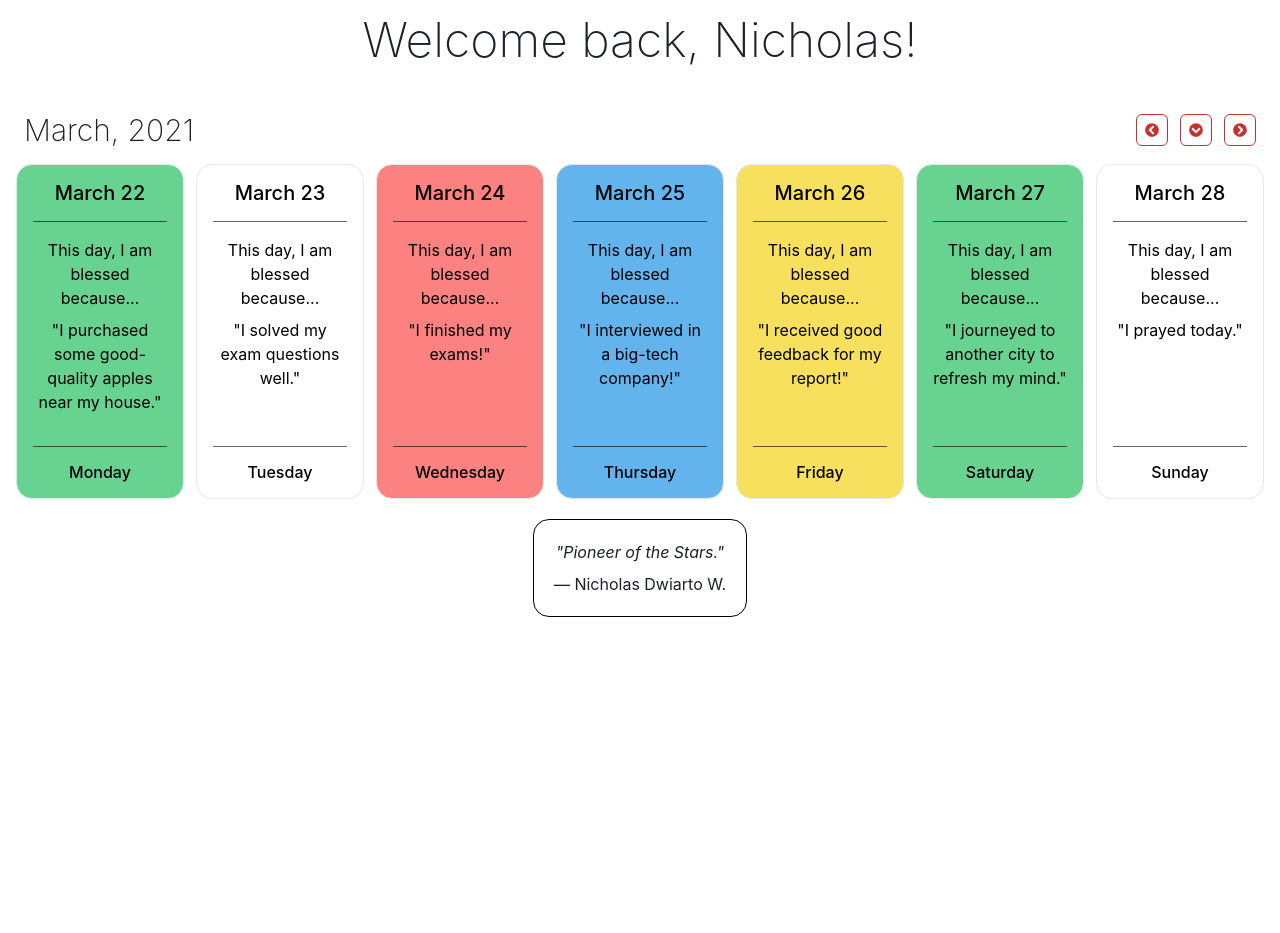
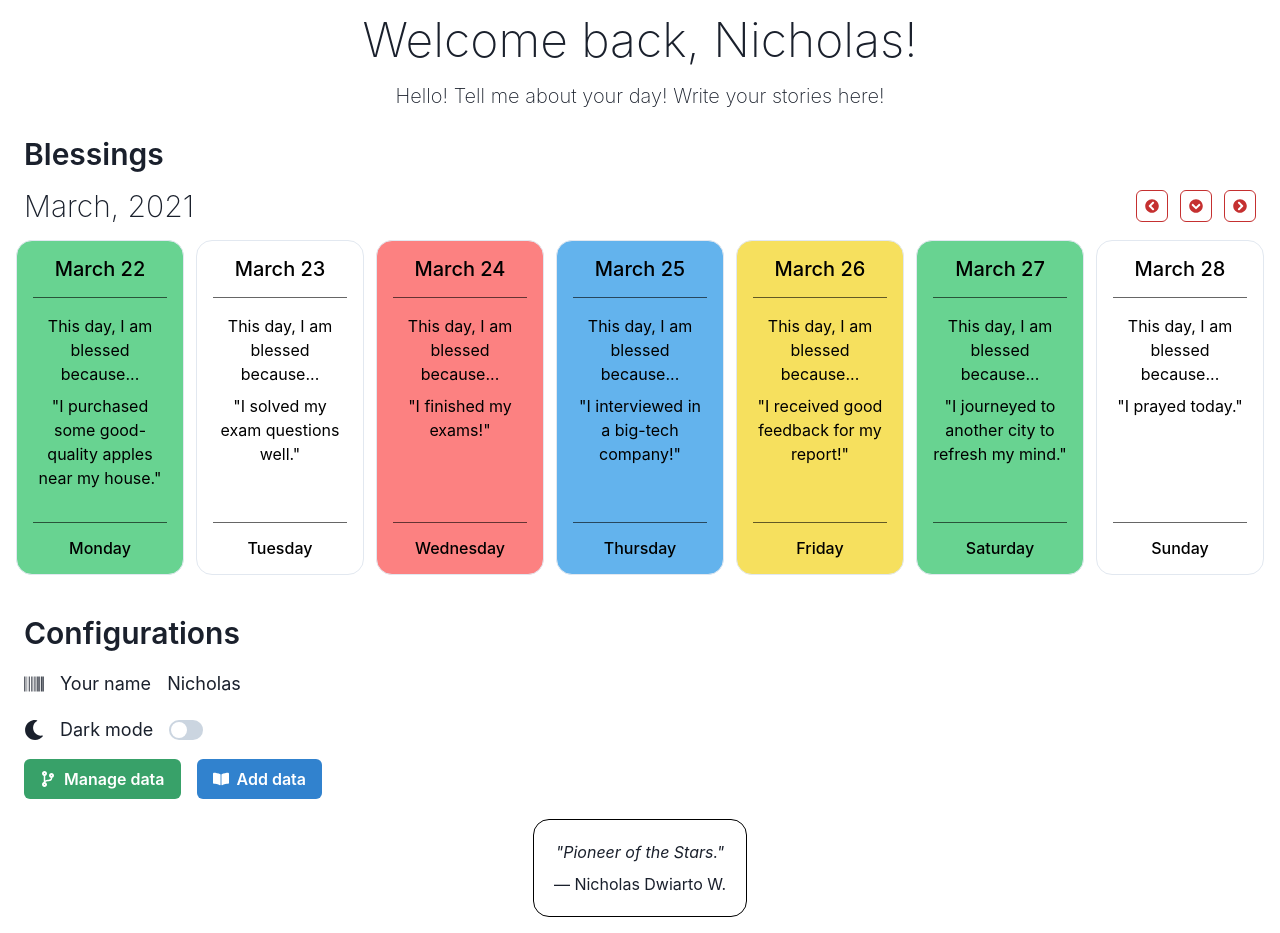
Before and after one commit to lauslim12/Fumi-no, a Next.js app: page / in a window 1280 px wide. Shown: the part 800-1733 px from the top of the page. Before the commit the page ends 1433 px from the top, so only its background shows below. Built offline with nearby package versions, Linux system fonts and the light colour scheme; no server answers.

Commit message:
feat: Implement sleek configuration

```diff
--- a/components/Home/Blessings.tsx
+++ b/components/Home/Blessings.tsx
@@ -1,10 +1,11 @@
-import { Flex, Grid, Heading, HStack, Spacer, VStack } from '@chakra-ui/layout';
+import { Flex, Grid, Heading, HStack, Spacer, Text, VStack } from '@chakra-ui/layout';
 import { memo, useMemo, useState } from 'react';
 import { FaChevronCircleLeft, FaChevronCircleRight, FaChevronCircleDown } from 'react-icons/fa';
 import sampleData from '../../db/sampleData';
 import { numberToMonth } from '../../utils/date';
 import CustomIconBtn from '../CustomIconBtn';
 import BlessingCard from './BlessingCard';
+import Configurations from './Configurations';
 
 const Blessings = () => {
   const [allBlessings, setAllBlessings] = useState(sampleData);
@@ -46,7 +47,18 @@ const Blessings = () => {
   };
 
   return (
-    <VStack spacing={2} mt={10}>
+    <>
+      <VStack mt={5} textAlign="center">
+        <Heading as="h3" size="md" mb={5}>
+          Hello! Tell me about your day! Write your stories here!
+        </Heading>
+
+        <Flex align={['center', 'flex-start']} justify={['center', 'flex-start']} w="full" px={2}>
+          <Heading as="h2" size="lg" fontWeight="600">
+            Blessings
+          </Heading>
+        </Flex>
+
         <Flex w="full" p={2}>
           <Heading as="h3" size="lg">{`${numberToMonth(currentMonth)}, ${currentYear}`}</Heading>
 
@@ -79,6 +91,9 @@ const Blessings = () => {
           </Heading>
         )}
       </VStack>
+
+      <Configurations data={allBlessings} setData={setAllBlessings} />
+    </>
   );
 };
 
--- a/components/Home/Configurations.tsx
+++ b/components/Home/Configurations.tsx
@@ -1,6 +1,19 @@
-import { Button, Stack } from '@chakra-ui/react';
+import {
+  Button,
+  Editable,
+  EditableInput,
+  EditablePreview,
+  Flex,
+  Heading,
+  HStack,
+  Icon,
+  Switch,
+  Text,
+  useColorMode,
+  VStack,
+} from '@chakra-ui/react';
 import { Dispatch, memo, SetStateAction, useState } from 'react';
-import { FaCodeBranch, FaBookOpen } from 'react-icons/fa';
+import { FaCodeBranch, FaBookOpen, FaBarcode, FaMoon } from 'react-icons/fa';
 import BackupModal from '../BackupModal';
 import { Data } from '../../types/Data';
 import AdditionModal from '../AdditionModal';
@@ -11,6 +24,7 @@ type Props = {
 };
 
 const Configurations = ({ data, setData }: Props) => {
+  const { colorMode, toggleColorMode } = useColorMode();
   const [openAdditionModal, setOpenAdditionModal] = useState(false);
   const [openBackupModal, setOpenBackupModal] = useState(false);
 
@@ -30,7 +44,34 @@ const Configurations = ({ data, setData }: Props) => {
         setData={setData}
       />
 
-      <Stack direction={['column', 'row']} mt={5}>
+      <VStack align="start" spacing={4} px={2}>
+        <Flex align={['center', 'flex-start']} justify={['center', 'flex-start']} w="full" mt={10}>
+          <Heading as="h2" size="lg" fontWeight="600">
+            Configurations
+          </Heading>
+        </Flex>
+
+        <VStack spacing={4} align="start">
+          <HStack spacing={4}>
+            <Icon as={FaBarcode} boxSize={5} />
+            <Text fontSize="lg">Your name</Text>
+            <Editable defaultValue="Nicholas" fontSize="lg">
+              <EditablePreview />
+              <EditableInput />
+            </Editable>
+          </HStack>
+
+          <HStack spacing={4}>
+            <Icon as={FaMoon} boxSize={5} />
+            <Text fontSize="lg">Dark mode</Text>
+            <Switch
+              colorScheme="green"
+              isChecked={colorMode === 'dark'}
+              onChange={() => toggleColorMode()}
+            />
+          </HStack>
+
+          <HStack spacing={4}>
             <Button
               colorScheme="green"
               onClick={() => setOpenBackupModal(true)}
@@ -45,7 +86,9 @@ const Configurations = ({ data, setData }: Props) => {
             >
               Add data
             </Button>
-      </Stack>
+          </HStack>
+        </VStack>
+      </VStack>
     </>
   );
 };
```
Lines whose indentation alone changed are shown as unchanged.
